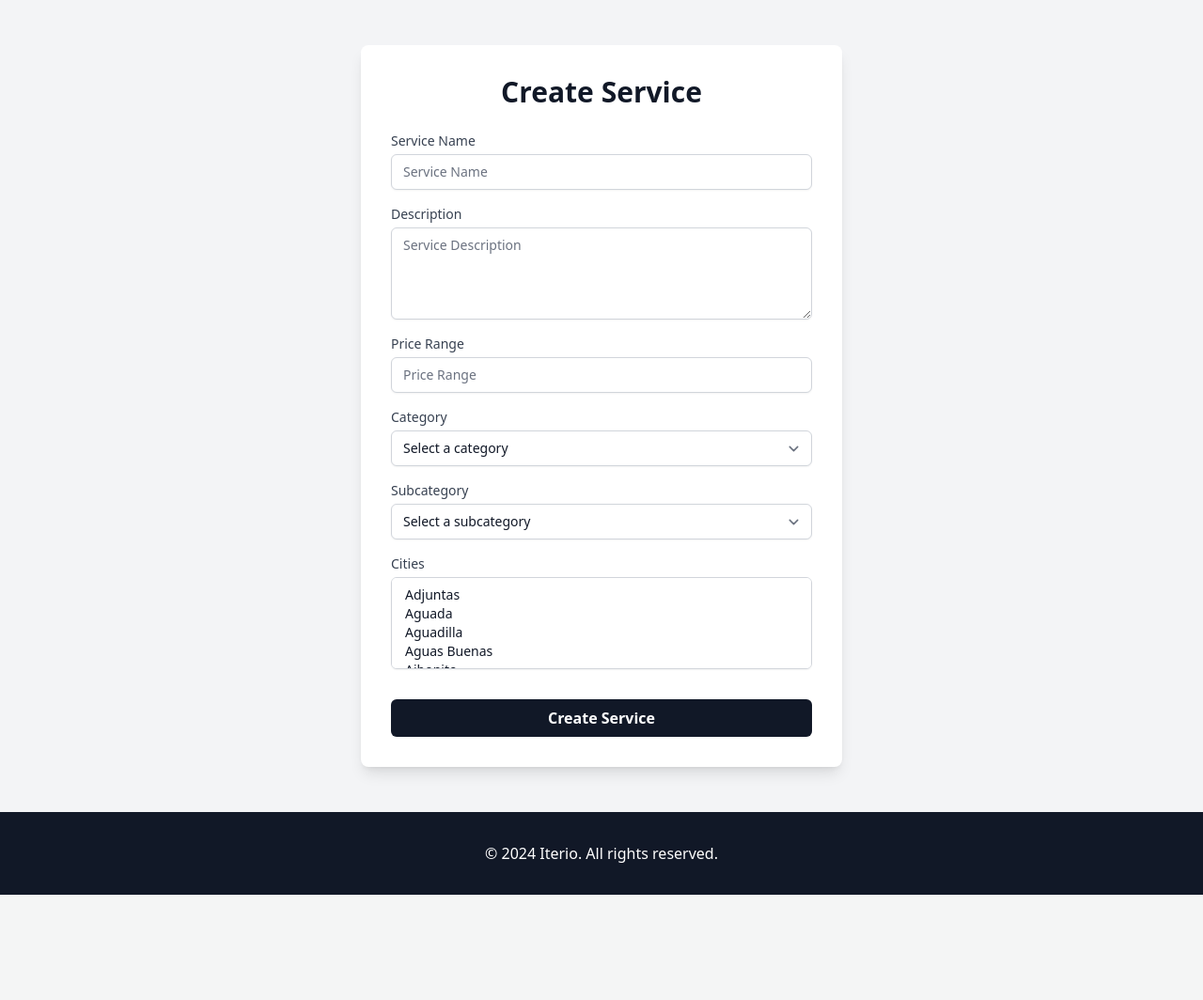
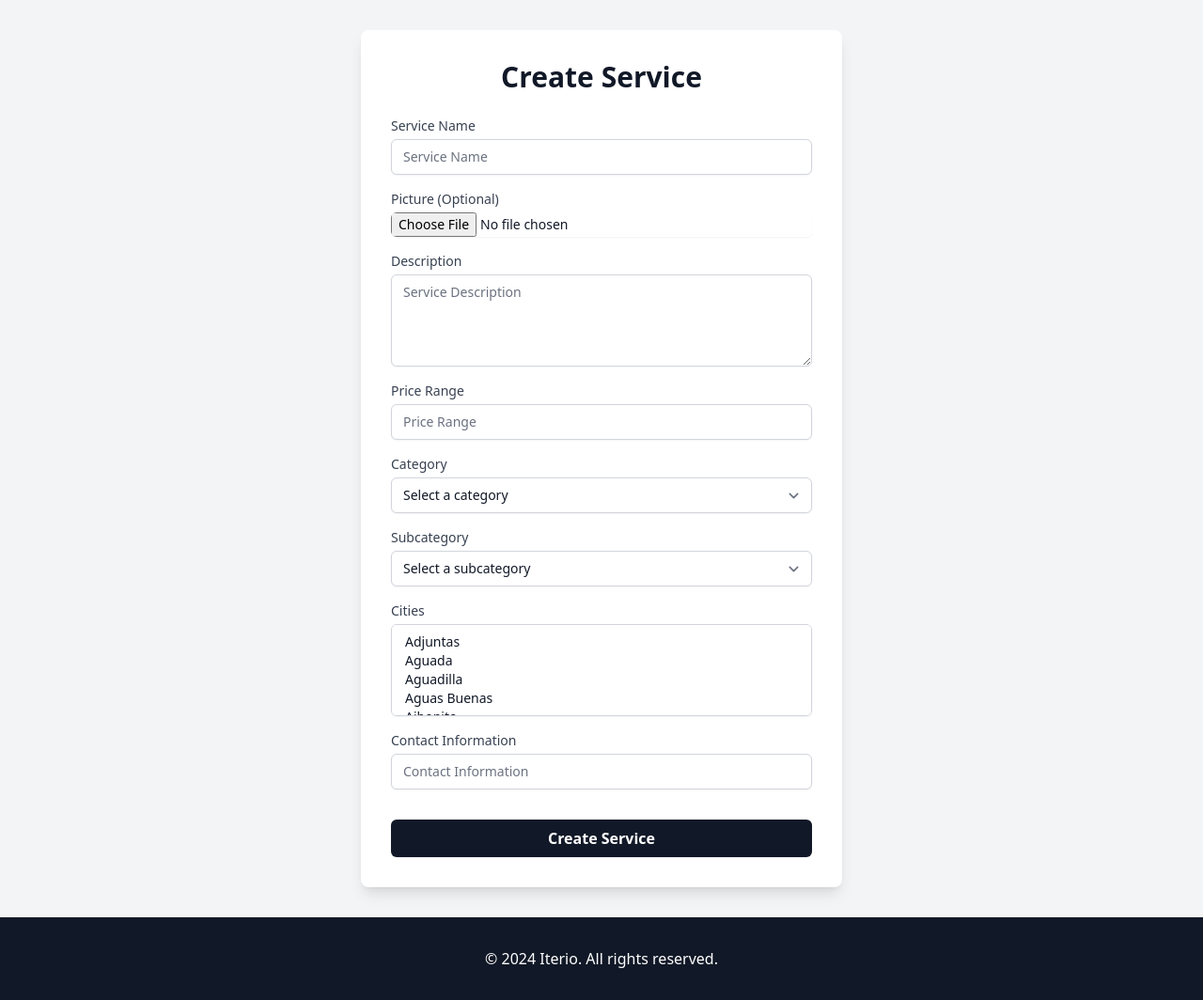
Before and after one commit to zabalae/iterio_project, a Django app: page /create-service/ in a window 1280 px wide. Shown: the part 56-1120 px from the top of the page at 94% size. Before the commit the page ends 1008 px from the top, so only its background shows below. Run offline with Django 5.2, Linux system fonts and the light colour scheme; data comes from the database, SQL or seed files in the repository; both versions use the stored data as it was after the commit; style sheets or scripts are compiled from the project's sources; some libraries are stand-ins or nearby versions.

Commit message:
added picture and contact info to service model

```diff
--- a/iterio_app/forms.py
+++ b/iterio_app/forms.py
@@ -97,7 +97,7 @@ class ChangePasswordForm(SetPasswordForm):
 class ServiceForm(forms.ModelForm):
     class Meta:
         model = Service
-        fields = ['name', 'description', 'price_range', 'category', 'subcategory', 'cities']
+        fields = ['name', 'description', 'price_range', 'category', 'subcategory', 'cities', 'picture', 'contact_info']
         widgets = {
             'name': forms.TextInput(attrs={'class': 'form-control', 'placeholder': 'Service Name'}),
             'description': forms.Textarea(attrs={'class': 'form-control', 'placeholder': 'Description'}),
@@ -105,6 +105,7 @@ class ServiceForm(forms.ModelForm):
             'category': forms.Select(attrs={'class': 'form-control'}),
             'subcategory': forms.Select(attrs={'class': 'form-control'}),
             'cities': forms.SelectMultiple(attrs={'class': 'form-control'}),
+            'contact_info': forms.Textarea(attrs={'class': 'form-control', 'placeholder': 'Contact Information'}),
         }
 
     def __init__(self, *args, **kwargs):
--- a/iterio_app/models.py
+++ b/iterio_app/models.py
@@ -70,6 +70,8 @@ class Service(models.Model):
     category = models.ForeignKey(Category, on_delete=models.CASCADE, related_name='services', default=11)
     subcategory = models.ForeignKey(SubCategory, on_delete=models.CASCADE, related_name='services')
     cities = models.ManyToManyField(City, related_name='services')
+    picture = models.ImageField(upload_to='service_pictures', blank=True, null=True)
+    contact_info = models.TextField(blank=True)
 
     def __str__(self):
         return self.name
--- a/iterio_app/templates/iterio_app/create_service.html
+++ b/iterio_app/templates/iterio_app/create_service.html
@@ -8,13 +8,19 @@
 <div class="bg-gray-100 min-h-screen flex items-center justify-center">
     <div class="max-w-lg w-full bg-white p-8 rounded-lg shadow-lg">
         <h1 class="text-3xl font-bold text-gray-900 mb-6 text-center">Create Service</h1>
-        <form method="post" enctype="multipart/form-data">
+        <form method="POST" enctype="multipart/form-data">
             {% csrf_token %}
             <div class="space-y-4">
                 <!-- Name -->
                 <div>
                     <label for="name" class="block text-sm font-medium text-gray-700">Service Name</label>
                     <input type="text" name="name" id="name" class="mt-1 block w-full rounded-md border-gray-300 shadow-sm focus:ring-indigo-500 focus:border-indigo-500 sm:text-sm" placeholder="Service Name">
+                </div>
+
+                <!-- Picture -->
+                <div>
+                    <label for="picture" class="block text-sm font-medium text-gray-700">Picture (Optional)</label>
+                    <input type="file" name="picture" id="picture" class="mt-1 block w-full rounded-md border-gray-300 shadow-sm focus:ring-indigo-500 focus:border-indigo-500 sm:text-sm">
                 </div>
 
                 <!-- Description -->
@@ -57,6 +63,13 @@
                         {% endfor %}
                     </select>
                 </div>
+
+                <!-- Contact Info -->
+                <div>
+                    <label for="contact_info" class="block text-sm font-medium text-gray-700">Contact Information</label>
+                    <input type="text" name="contact_info" id="contact_info" class="mt-1 block w-full rounded-md border-gray-300 shadow-sm focus:ring-indigo-500 focus:border-indigo-500 sm:text-sm" placeholder="Contact Information">
+                </div>
+
             </div>
 
             <!-- Submit Button -->
--- a/iterio_app/views.py
+++ b/iterio_app/views.py
@@ -124,7 +124,7 @@ def create_service(request):
     cities = City.objects.all()
 
     if request.method == "POST":
-        form = ServiceForm(request.POST)
+        form = ServiceForm(request.POST, request.FILES)
         if form.is_valid():
             service = form.save(commit=False)
             service.save()
@@ -133,11 +133,12 @@ def create_service(request):
     else:
         form = ServiceForm()
 
-    return render(request, 'iterio_app/create_service.html', {
+    context = {
         'form': form,
         'categories': categories,
         'cities': cities,
-    })
+    }
+    return render(request, 'iterio_app/create_service.html', context)
 
 def home_services(request):
     return render(request, 'iterio_app/home_services.html')
```
Also changed, not shown: db.sqlite3, iterio_app/migrations/0013_service_picture.py (added), iterio_app/migrations/0014_service_contact_info.py (added).
